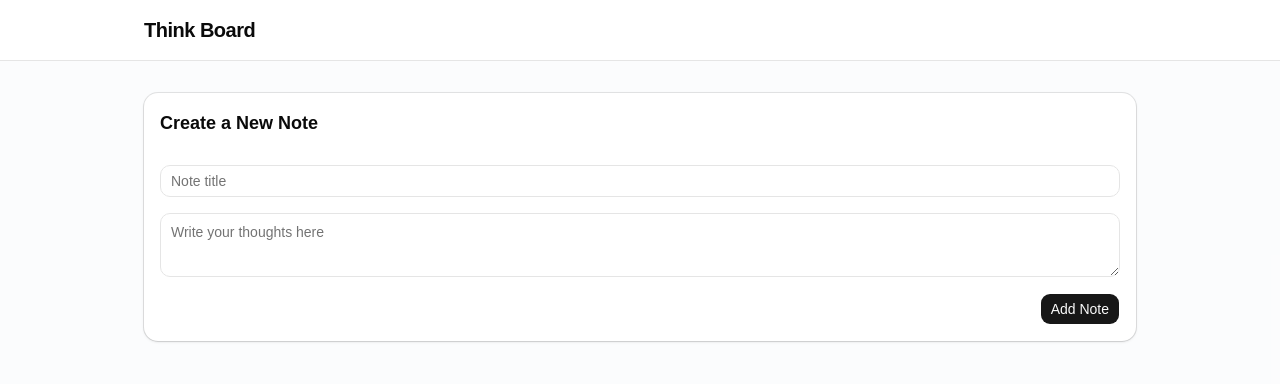
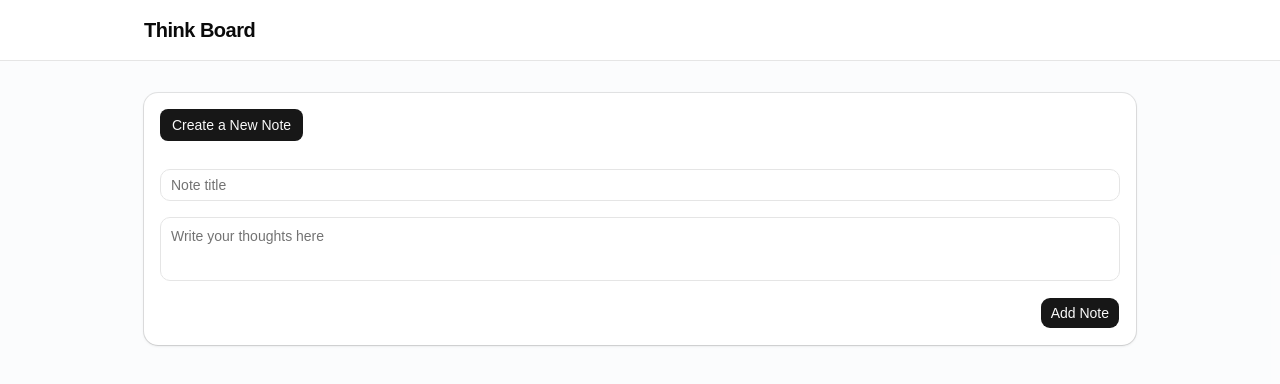
Before and after one commit to sina-afsahi/QBC-think-board-project, a React (Vite) app: page / in a window 1280 px wide. Shown: the top 384 px of the page. Built offline with nearby package versions, Linux system fonts and the light colour scheme.

Commit message:
fix: stop default reload and disable textarea resize

```diff
--- a/src/components/notes/NoteForm.tsx
+++ b/src/components/notes/NoteForm.tsx
@@ -7,28 +7,24 @@ export const NoteForm = () => {
   return (
     <Card className="mb-8 shadow-sm">
       <CardHeader className="pb-3">
-        <CardTitle className="flex items-center gap-2 text-lg font-semibold">
+        <CardTitle className="bg-primary text-primary-foreground px-3 py-1.5 rounded-md text-sm font-medium w-fit">
           Create a New Note
         </CardTitle>
       </CardHeader>
       <CardContent>
-        <form className="space-y-4">
+        <form onSubmit={(e) => e.preventDefault()} className="space-y-4">
           <div>
-            <Input
-              placeholder="Note title"
-              className="font-medium"
-            />
+            <Input placeholder="Note title" className="font-medium" />
           </div>
           <div>
             <Textarea
               placeholder="Write your thoughts here"
               rows={4}
+              className="resize-none"
             />
           </div>
           <div className="flex justify-end">
-            <Button className="gap-2">
-              Add Note
-            </Button>
+            <Button type="submit">Add Note</Button>
           </div>
         </form>
       </CardContent>
```
